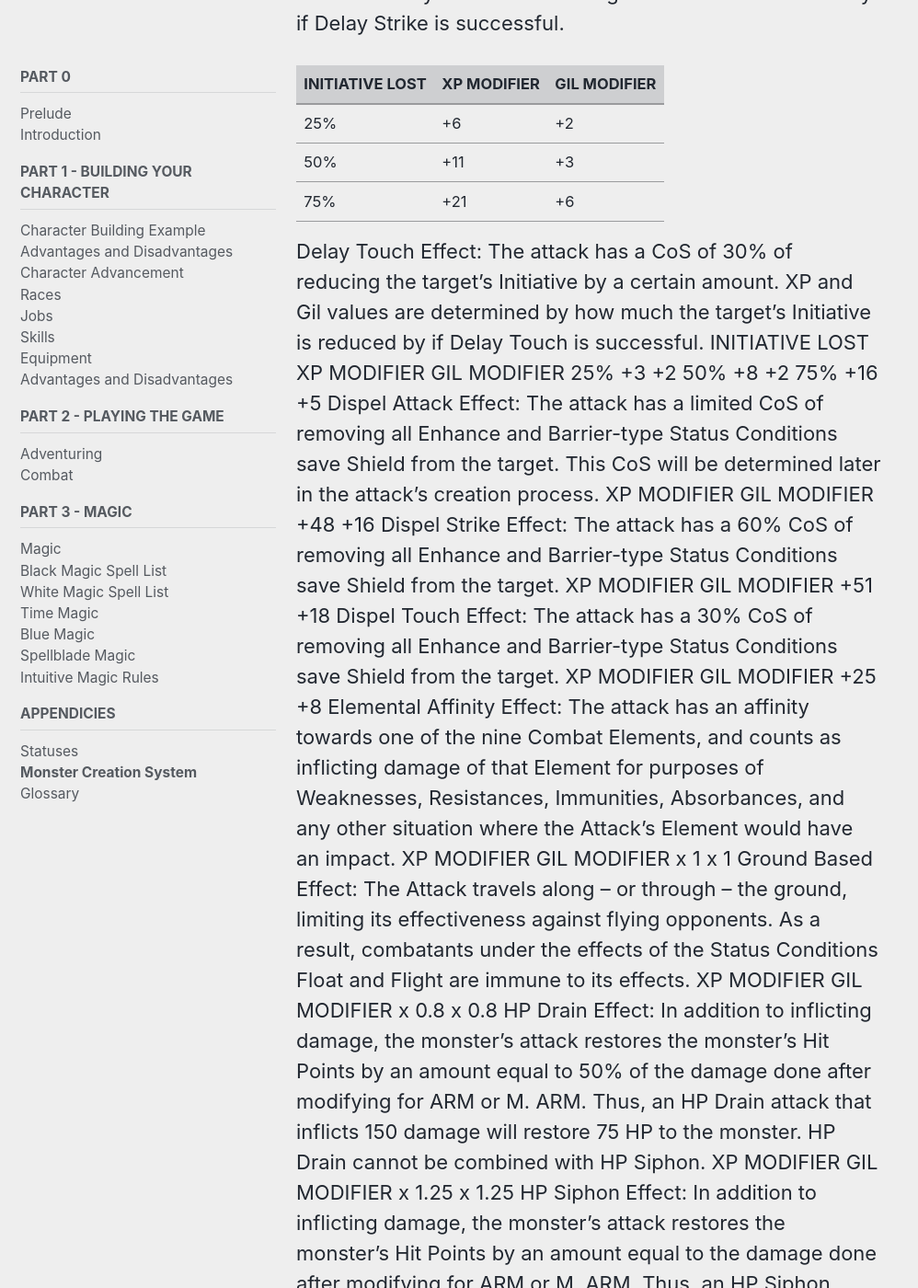
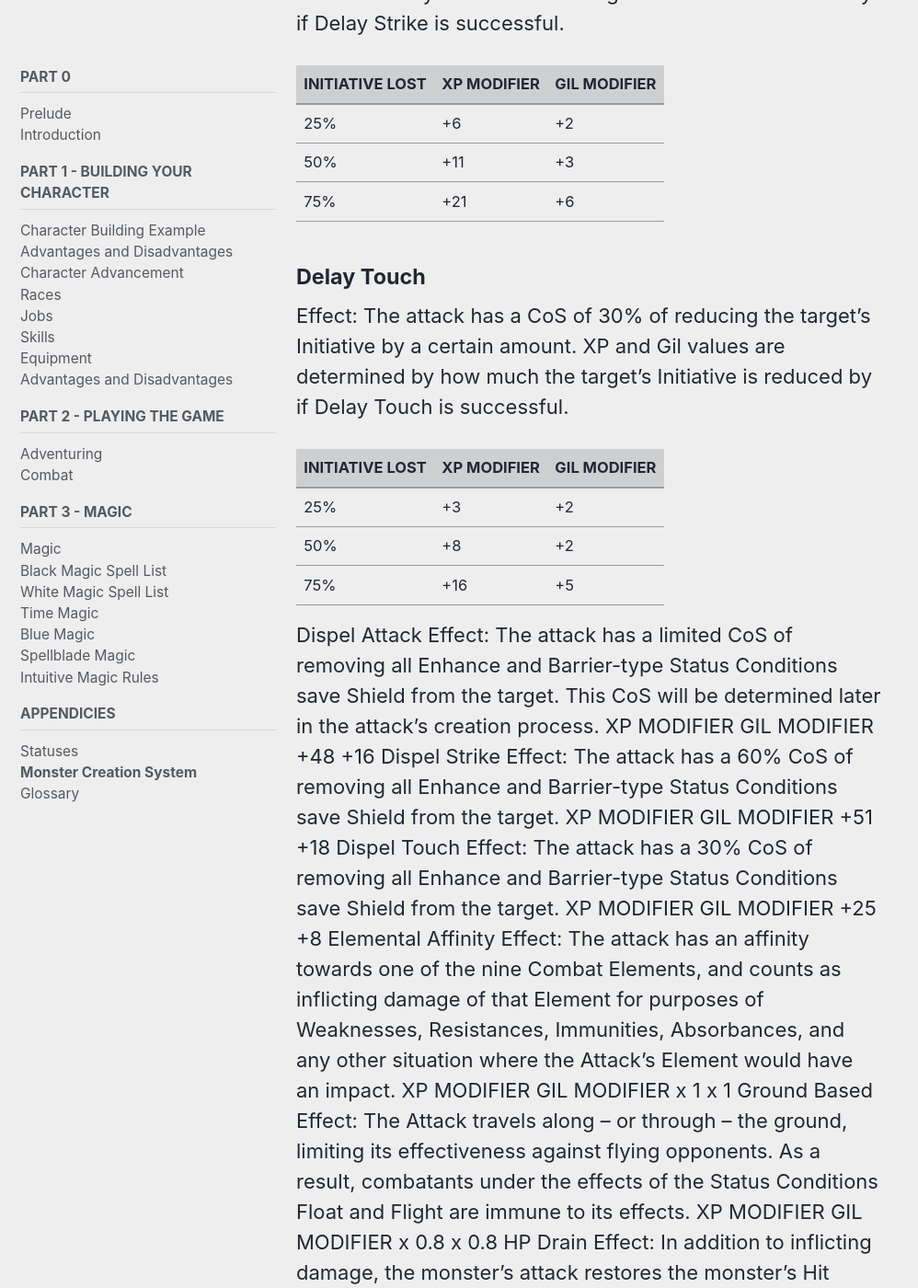
Before and after one commit to alyons/ffrpg3.5, a Jekyll site: the page built from _ffrpg325/appendicies/monster-creation-system.md, in a window 1280 px wide and 1400 px high, scrolled down 30714 px. Shown: the whole window at 92% size, without its empty margins (0-998 px from the left). Built offline with Jekyll 4.4.1, drawn with Linux system fonts in a browser that asks for light colours; cached includes are drawn as plain includes; some of the changed text lies outside the part shown.

Commit message:
chore: quick table update

```diff
--- a/_ffrpg325/appendicies/monster-creation-system.md
+++ b/_ffrpg325/appendicies/monster-creation-system.md
@@ -834,15 +834,18 @@ successful.
 |50%|+11|+3|
 |75%|+21|+6|
 
-Delay Touch
+#### Delay Touch
 Effect: The attack has a CoS of 30% of reducing the target's
 Initiative by a certain amount. XP and Gil values are determined by
 how much the target's Initiative is reduced by if Delay Touch is
 successful.
-INITIATIVE LOST XP MODIFIER GIL MODIFIER
-25% +3 +2
-50% +8 +2
-75% +16 +5
+
+|INITIATIVE LOST|XP MODIFIER|GIL MODIFIER|
+|-|-|-|
+|25%|+3 |+2|
+|50% |+8 |+2|
+|75% |+16| +5|
+
 Dispel Attack
 Effect: The attack has a limited CoS of removing all Enhance and
 Barrier-type Status Conditions save Shield from the target. This CoS
```
